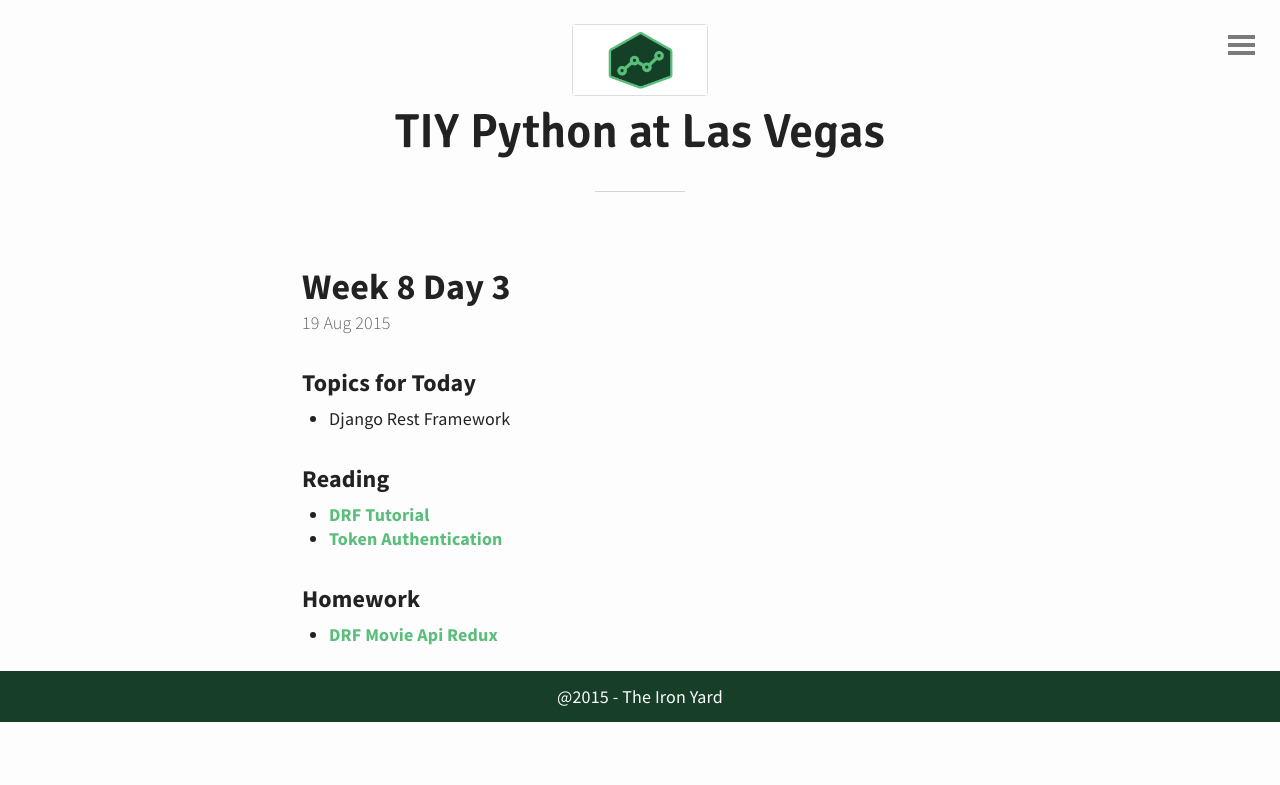
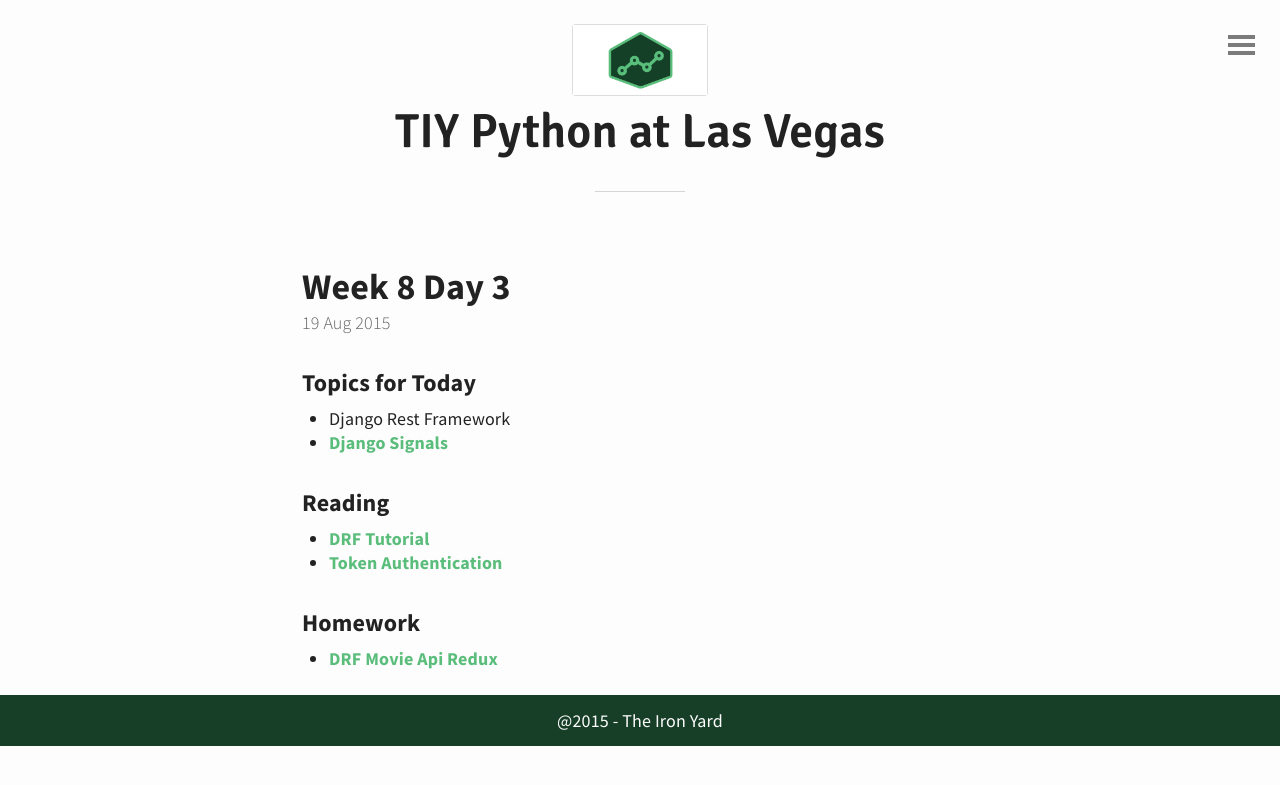
Before and after one commit to tiy-lv-python-2015-06/tiy-lv-python-2015-06.github.io, a Jekyll site: the page built from _posts/2015-08-19-Week-8-Day-3.md, in a window 1280 px wide. Shown: the top 785 px of the page. Built offline with Jekyll 4.4.1, drawn with Linux system fonts in a browser that asks for light colours.

Commit message:
Adding signal link

```diff
--- a/_posts/2015-08-19-Week-8-Day-3.md
+++ b/_posts/2015-08-19-Week-8-Day-3.md
@@ -4,6 +4,7 @@
 
 ### Topics for Today
 * Django Rest Framework
+* [Django Signals](https://docs.djangoproject.com/en/1.8/topics/signals/)
 
 ### Reading
 * [DRF Tutorial](http://www.django-rest-framework.org/tutorial/quickstart/)
```
